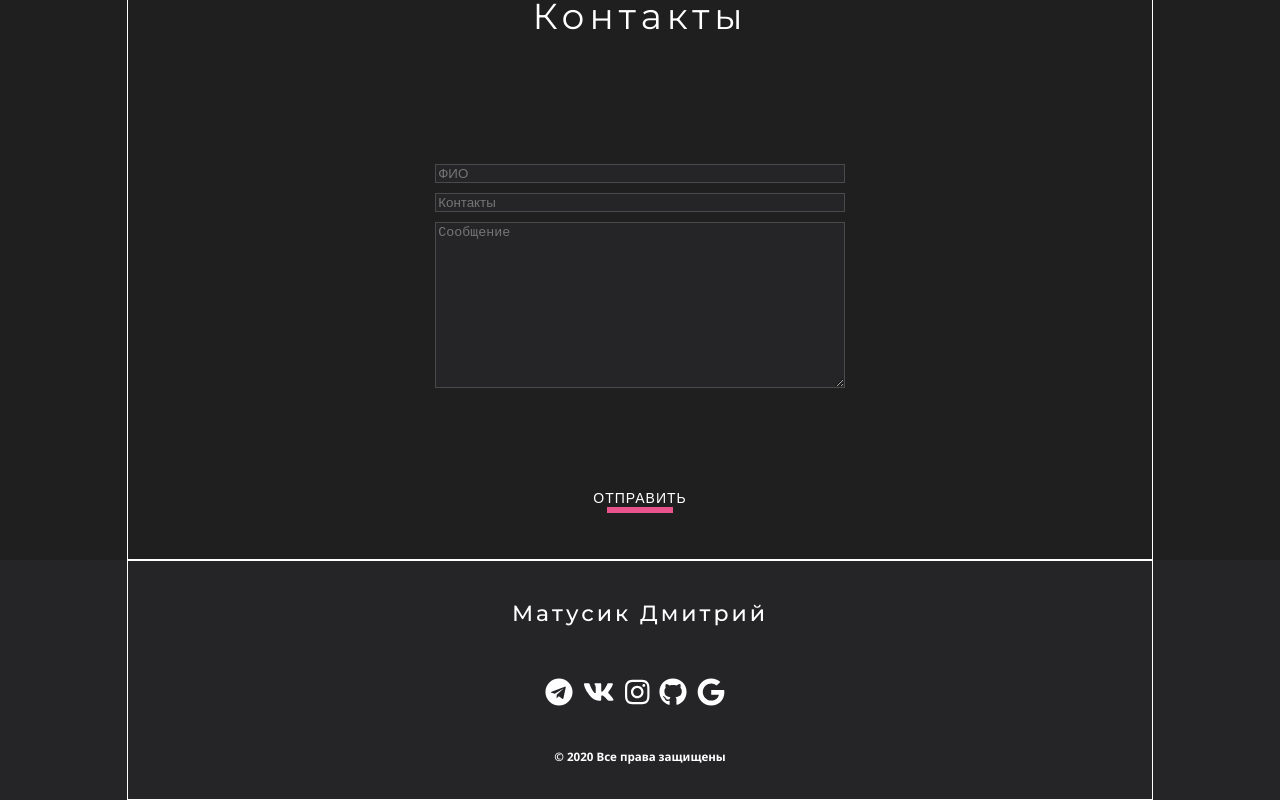
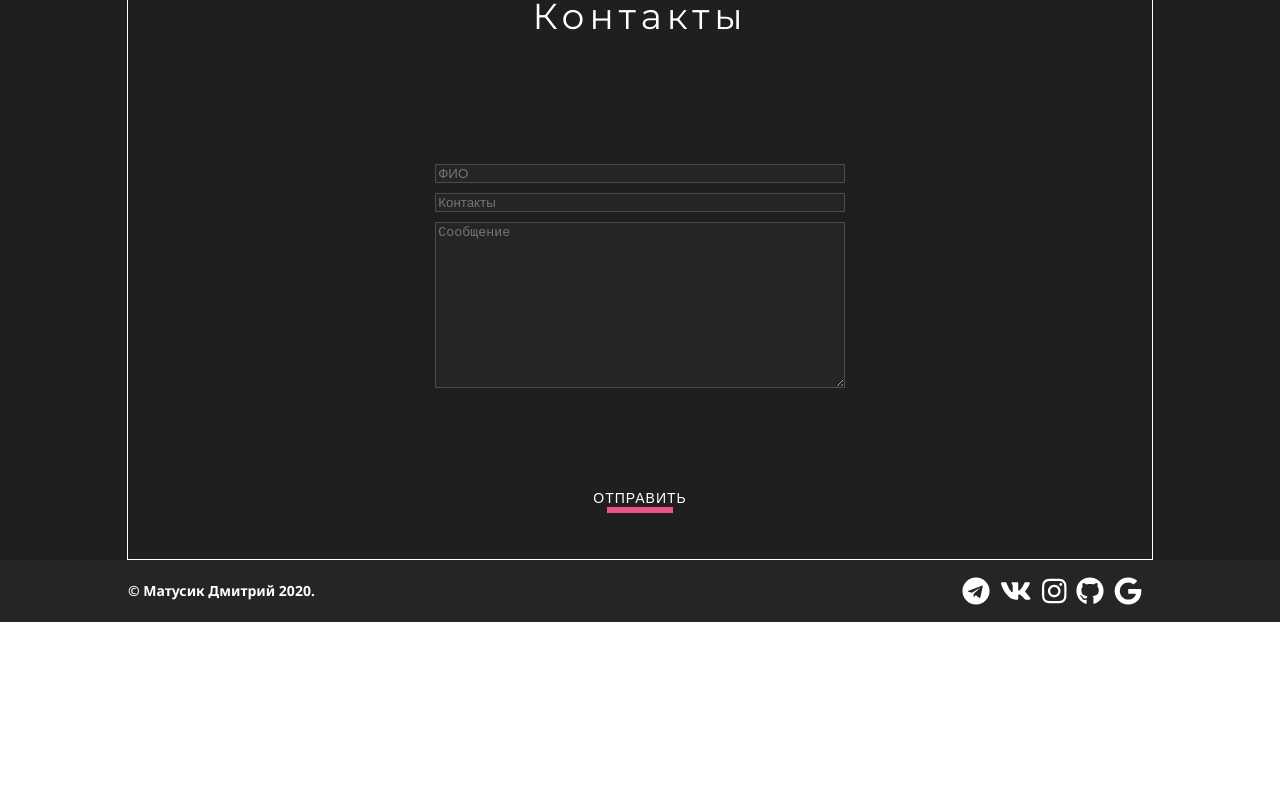
Before and after one commit to syndikat8/my-portfolio, a React (Create React App) app: page / in a window 1280 px wide. Shown: the part 3119-3919 px from the top of the page. After the commit the page ends 3741 px from the top, so only its background shows below. Built offline with nearby package versions, Linux system fonts and the light colour scheme.

Commit message:
add styles Footer

```diff
--- a/src/components/Footer/Footer.jsx
+++ b/src/components/Footer/Footer.jsx
@@ -25,11 +25,11 @@
     return (
       <div className={styles.footer}>
         <div className={styles.container}>
-          <h3> Матусик Дмитрий </h3>
+          <h4>© Матусик Дмитрий 2020. </h4>
           <div className={styles.items}>
             {itemsFooter}
           </div>
-          <h5>© 2020 Все права защищены </h5>
+
         </div>
       </div>
 
--- a/src/components/Footer/Footer.module.css
+++ b/src/components/Footer/Footer.module.css
@@ -1,5 +1,5 @@
 .footer {
-    min-height: 30vh;
+    min-height: 5vh;
     width: 100%;
     background-color: #252527;
     display: flex;
@@ -7,29 +7,24 @@
 }
 
 .container {
-    border: 1px solid;
     width: 80%;
     display: flex;
-    flex-direction: column;
-    justify-content: space-around;
+    justify-content: space-between;
     align-items: center;
+    flex-wrap: wrap;
 }
 
 .items {
     display: flex;
-    justify-content: space-around;
-    flex-wrap: wrap;
-
-}
-
-.footer h3 {
-    letter-spacing: 3px;
-    color: #fff;
-    font-size: 22px;
-    font-weight: 500;
-    font-family: 'Montserrat', sans-serif;
 }
 
 .item {
     margin-right: 10px;
 }
+
+@media screen and (max-width: 600px) {
+    .container {
+        flex-direction: column;
+        justify-content: center;
+    }
+}
```
